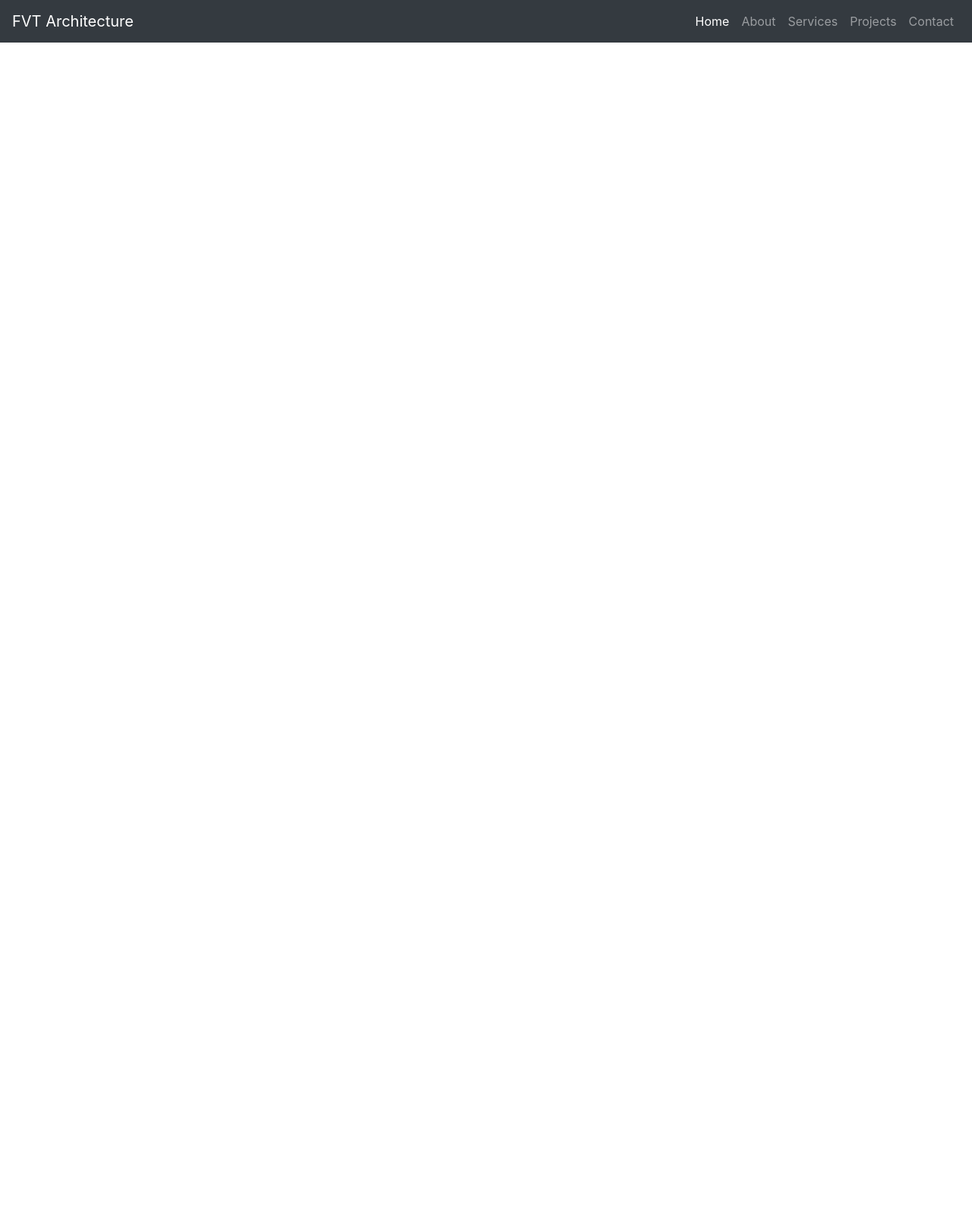
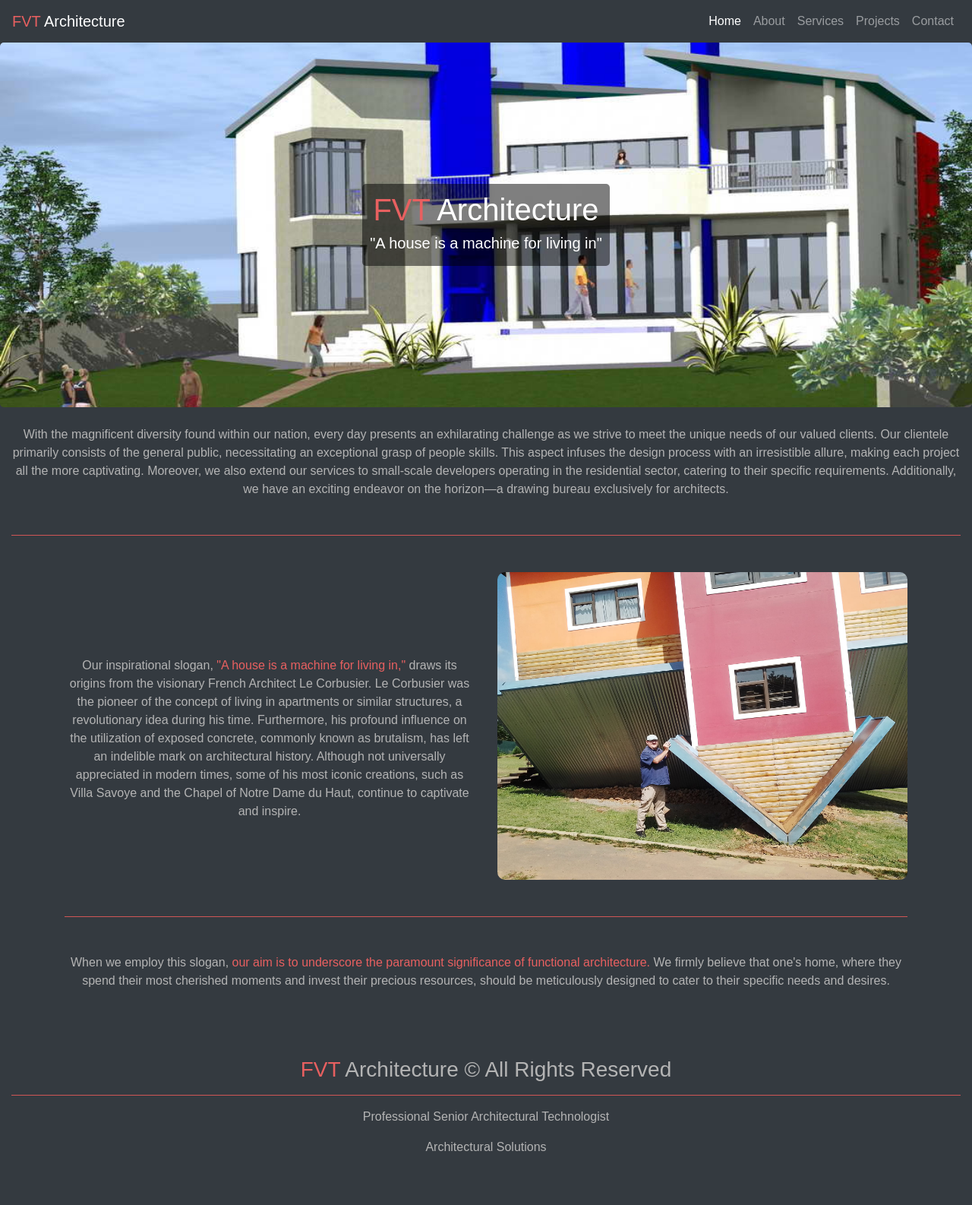
Before and after one commit to benjaminvantonder/fvt-architecture-2, a plain HTML site: page index.html in a window 1280 px wide. Shown: the whole page at 76% size. Before the commit the page ends 800 px from the top, so only its background shows below. Drawn offline with nearby package versions, Linux system fonts and the light colour scheme.

Commit message:
home page done

```diff
--- a/index.html
+++ b/index.html
@@ -21,7 +21,9 @@
   </head>
   <body>
     <nav class="navbar navbar-expand-lg navbar-dark bg-dark">
-      <a class="navbar-brand" href="#">FVT Architecture</a>
+      <a class="navbar-brand" href="#"
+        ><span class="red-letters">FVT</span> Architecture</a
+      >
       <button
         class="navbar-toggler"
         type="button"
@@ -39,7 +41,7 @@
       >
         <ul class="navbar-nav">
           <li class="nav-item active">
-            <a class="nav-link" href="#">Home </a>
+            <a class="nav-link" href="#">Home</a>
           </li>
           <li class="nav-item">
             <a class="nav-link" href="#">About</a>
@@ -59,6 +61,93 @@
 
     <!-- MAKE PAGES A HIDEABLE DIV RENDERED CONDITIONALLY BY A BUTTON -->
 
+    <div id="home-page" class="home-page">
+      <div class="hero-section">
+        <div class="hero-section-text">
+          <h1><span class="red-letters">FVT</span> Architecture</h1>
+          <h5>"A house is a machine for living in"</h5>
+        </div>
+      </div>
+      <div class="container-fluid black-background py-4 text-center">
+        <p>
+          With the magnificent diversity found within our nation, every day
+          presents an exhilarating challenge as we strive to meet the unique
+          needs of our valued clients. Our clientele primarily consists of the
+          general public, necessitating an exceptional grasp of people skills.
+          This aspect infuses the design process with an irresistible allure,
+          making each project all the more captivating. Moreover, we also extend
+          our services to small-scale developers operating in the residential
+          sector, catering to their specific requirements. Additionally, we have
+          an exciting endeavor on the horizon—a drawing bureau exclusively for
+          architects.
+        </p>
+        <hr class="my-5" />
+        <div class="container">
+          <div class="row align-items-center">
+            <!-- Image Column -->
+            <div class="col-12 col-md order-md-2 order-1">
+              <img
+                src="./assets/upside3.jpg"
+                class="img-fluid"
+                alt="Image"
+                id="column-image1"
+              />
+            </div>
+            <!-- Text Column -->
+            <div
+              class="col-12 col-md order-md-1 order-2 d-flex align-items-center"
+            >
+              <p class="pt-5">
+                Our inspirational slogan,
+                <span class="red-letters"
+                  >"A house is a machine for living in,"</span
+                >
+                draws its origins from the visionary French Architect Le
+                Corbusier. Le Corbusier was the pioneer of the concept of living
+                in apartments or similar structures, a revolutionary idea during
+                his time. Furthermore, his profound influence on the utilization
+                of exposed concrete, commonly known as brutalism, has left an
+                indelible mark on architectural history. Although not
+                universally appreciated in modern times, some of his most iconic
+                creations, such as Villa Savoye and the Chapel of Notre Dame du
+                Haut, continue to captivate and inspire.
+              </p>
+            </div>
+          </div>
+          <hr class="my-5" />
+          <p>
+            When we employ this slogan,
+            <span class="red-letters"
+              >our aim is to underscore the paramount significance of functional
+              architecture.</span
+            >
+            We firmly believe that one's home, where they spend their most
+            cherished moments and invest their precious resources, should be
+            meticulously designed to cater to their specific needs and desires.
+          </p>
+        </div>
+      </div>
+    </div>
+
+    <div id="about-page" class="about-page"></div>
+
+    <div id="services-page" class="services-page"></div>
+
+    <div id="projects-page" class="projects-page"></div>
+
+    <div id="contact-page" class="contact-page"></div>
+
+    <!--Bottom bar-->
+
+    <div class="bottom-bar container-fluid black-background py-5 text-center">
+      <h3>
+        <span class="red-letters">FVT</span> Architecture © All Rights Reserved
+      </h3>
+      <hr />
+      <p>Professional Senior Architectural Technologist</p>
+      <p>Architectural Solutions</p>
+    </div>
+
     <script
       src="https://code.jquery.com/jquery-3.2.1.slim.min.js"
       integrity="sha384-KJ3o2DKtIkvYIK3UENzmM7KCkRr/rE9/Qpg6aAZGJwFDMVNA/GpGFF93hXpG5KkN"
--- a/style.css
+++ b/style.css
@@ -0,0 +1,51 @@
+body {
+  background-color: #343a40;
+  font-family: Arial, Helvetica, sans-serif;
+  color: rgb(180, 180, 180);
+}
+
+.hide {
+  transition: 0.5s ease-in-out;
+  display: none;
+}
+
+.red-letters {
+  color: rgb(232, 96, 96);
+}
+
+.black-background {
+  background-color: #343a40;
+  color: rgb(180, 180, 180);
+}
+
+hr {
+  background-color: rgb(232, 96, 96);
+}
+
+.hero-section {
+  background: url("./assets/Mossop1-1080x720.jpg") center no-repeat;
+  background-size: cover;
+  height: 60vh;
+  text-align: center;
+  display: flex;
+  align-items: center;
+  justify-content: center;
+
+  /* Apply border-radius */
+  border-radius: 5px;
+
+  /* Clip background to border-radius */
+  overflow: hidden;
+}
+
+.hero-section .hero-section-text {
+  color: #ffffff; /* White text */
+  background: rgba(0, 0, 0, 0.5); /* Semi-transparent black background */
+  padding: 10px; /* Adds spacing around the text */
+  display: inline-block; /* Ensures the background wraps the text */
+  border-radius: 5px; /* Optional: rounds the corners */
+}
+
+#column-image1 {
+  border-radius: 10px;
+}
```
Also changed, not shown: assets/upside1 - Copy.jpg (added).
